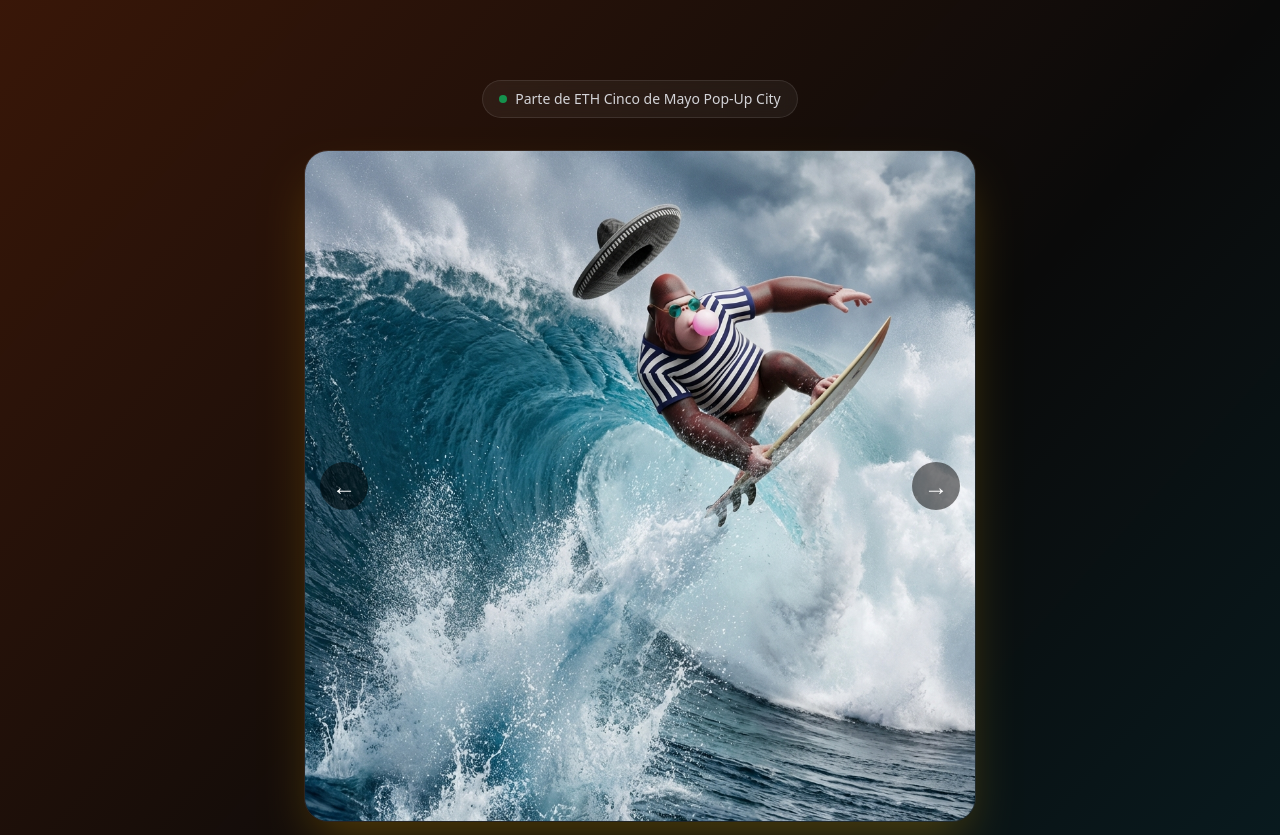
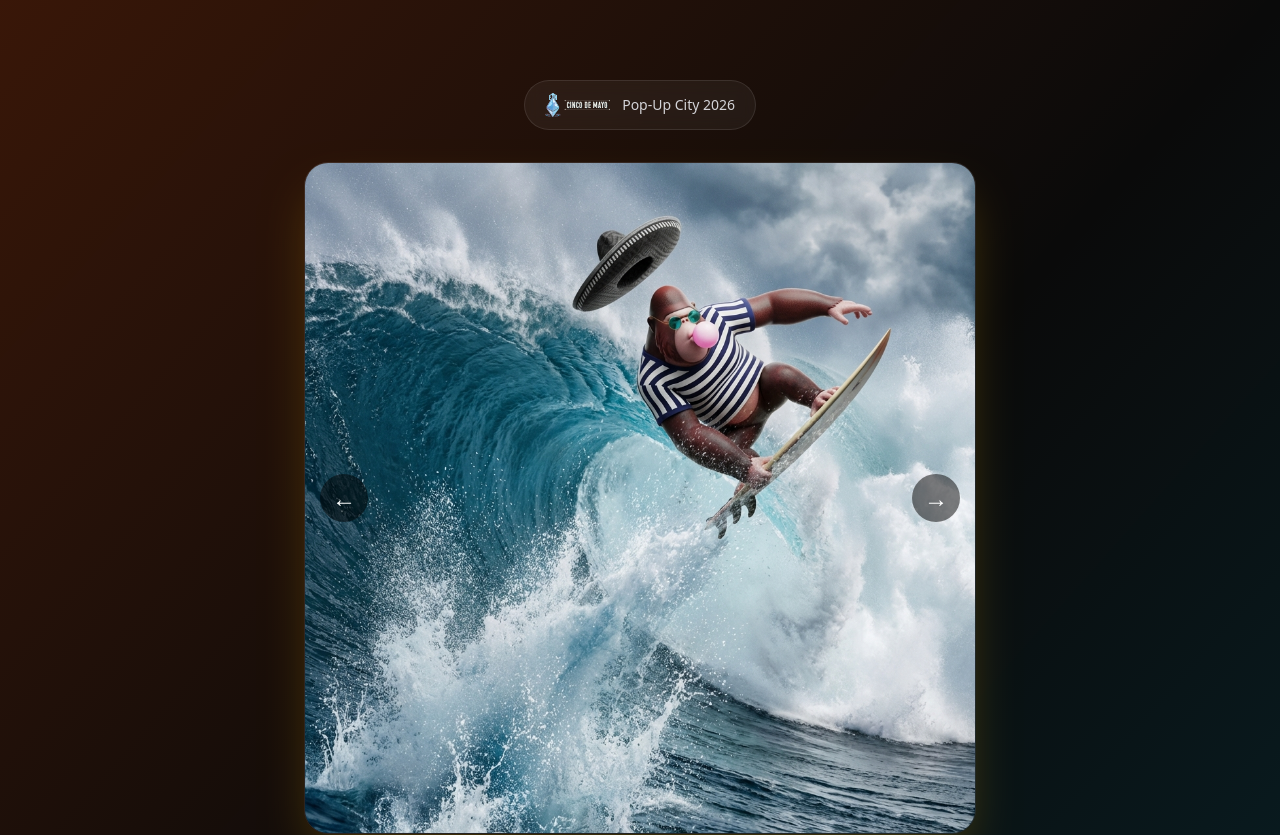
Before and after one commit to mexiweb3/bandaweb3-surfweek, a Next.js app: page / in a window 1280 px wide. Shown: the top 835 px of the page. Built offline with nearby package versions, Linux system fonts and the light colour scheme.

Commit message:
🎨 Add ETH Cinco de Mayo branding
- Download official ETHCDM logo (white horizontal)
- Add logo to hero badge with link
- Update Partners section to highlight ETHCDM
- 'En el marco de' ETH Cinco de Mayo

```diff
--- a/src/app/page.tsx
+++ b/src/app/page.tsx
@@ -35,11 +35,15 @@ export default function Home() {
 
         {/* Content */}
         <div className="relative z-10 max-w-6xl mx-auto px-6 py-20 text-center">
-          {/* Badge */}
-          <div className="inline-flex items-center gap-2 px-4 py-2 bg-white/5 backdrop-blur-sm border border-white/10 rounded-full mb-8">
-            <span className="w-2 h-2 bg-green-400 rounded-full animate-pulse" />
-            <span className="text-sm text-zinc-300">Parte de ETH Cinco de Mayo Pop-Up City</span>
-          </div>
+          {/* ETH Cinco de Mayo Badge */}
+          <a
+            href="https://twitter.com/ETHCincoDeMayo"
+            target="_blank"
+            className="inline-flex items-center gap-3 px-5 py-3 bg-white/5 backdrop-blur-sm border border-white/10 rounded-full mb-8 hover:bg-white/10 transition-all"
+          >
+            <img src="/ethcdm-logo-white.svg" alt="ETH Cinco de Mayo" className="h-6" />
+            <span className="text-sm text-zinc-300">Pop-Up City 2026</span>
+          </a>
 
           {/* Image Carousel */}
           <div className="mb-10 relative max-w-2xl mx-auto">
@@ -310,13 +314,21 @@ export default function Home() {
       <section className="py-32 border-t border-white/5">
         <div className="max-w-6xl mx-auto px-6">
           <div className="text-center mb-16">
-            <p className="text-zinc-500 font-mono text-sm mb-4">PARTNERS</p>
-            <h2 className="text-3xl font-bold">Colaboradores</h2>
+            <p className="text-zinc-500 font-mono text-sm mb-4">EN EL MARCO DE</p>
+            <a href="https://twitter.com/ETHCincoDeMayo" target="_blank" className="inline-block mb-8 hover:opacity-80 transition-opacity">
+              <img src="/ethcdm-logo-white.svg" alt="ETH Cinco de Mayo" className="h-16 mx-auto" />
+            </a>
+            <p className="text-zinc-400 max-w-lg mx-auto">
+              BandaWeb3 Surf Week es parte de ETH Cinco de Mayo, el Pop-Up City de Web3 más grande de México.
+            </p>
+          </div>
+
+          <div className="text-center mb-8">
+            <p className="text-zinc-500 font-mono text-sm mb-6">COLABORADORES</p>
           </div>
 
           <div className="flex flex-wrap justify-center items-center gap-12">
             {[
-              { name: "ETH Cinco de Mayo", handle: "@ETHCincoDeMayo" },
               { name: "Frutero Club", handle: "@fruteroclub" },
               { name: "Surf Travel & Friends", url: "surftravelfriends.com" },
             ].map((partner) => (
```
Also changed, not shown: public/ethcdm-logo-white.svg (added).
